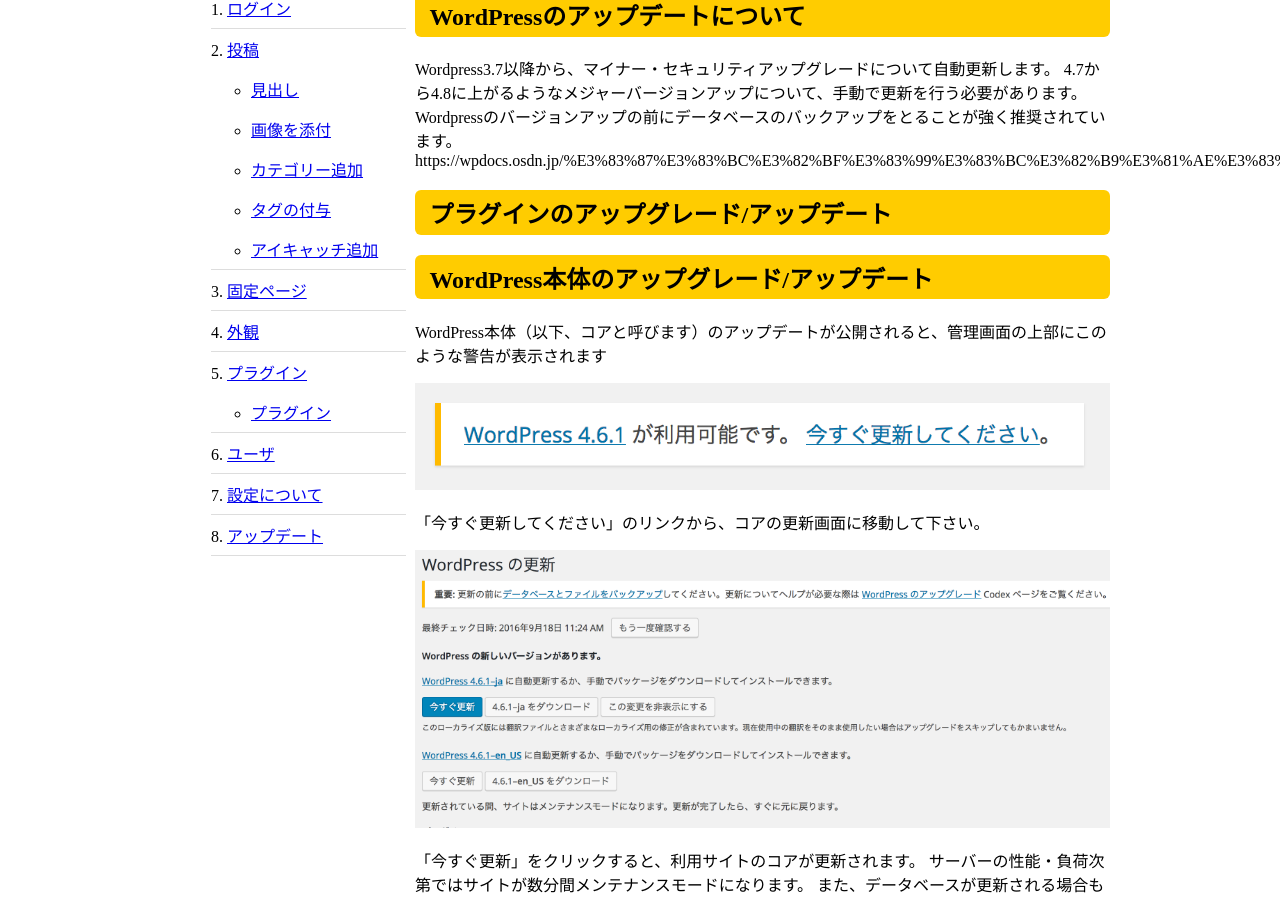
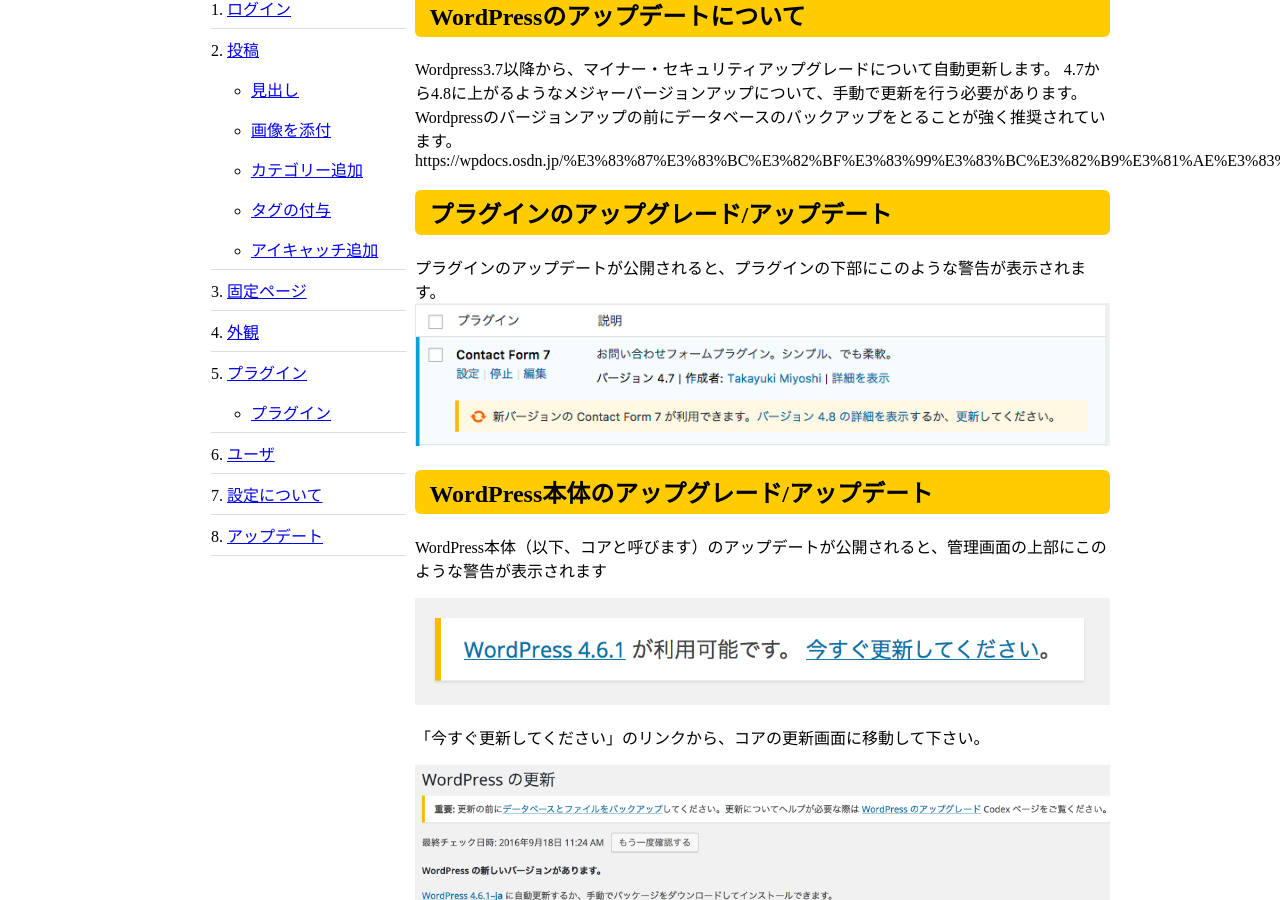
Before and after one commit to jawordpressorg/user-manual, a Jekyll site: the page built from 8_update/index.md, in a window 1280 px wide and 900 px high, scrolled down 342 px. Built offline with Jekyll 4.4.1, drawn with Linux system fonts in a browser that asks for light colours; nearby versions of some CDN libraries.

Commit message:
プラグインのアップグレード/アップデートを追加

```diff
--- a/8_update/index.md
+++ b/8_update/index.md
@@ -10,6 +10,8 @@
 https://wpdocs.osdn.jp/%E3%83%87%E3%83%BC%E3%82%BF%E3%83%99%E3%83%BC%E3%82%B9%E3%81%AE%E3%83%90%E3%83%83%E3%82%AF%E3%82%A2%E3%83%83%E3%83%97
 
 # プラグインのアップグレード/アップデート
+プラグインのアップデートが公開されると、プラグインの下部にこのような警告が表示されます。
+![新バージョンの Contact Form 7 が利用できます。バージョン 4.8 の詳細を表示するか、更新してください。]({{ site.baseurl }}/assets/images/update04.png)
 
 # WordPress本体のアップグレード/アップデート
 WordPress本体（以下、コアと呼びます）のアップデートが公開されると、管理画面の上部にこのような警告が表示されます
```
Also changed, not shown: assets/images/update04.png (added).
